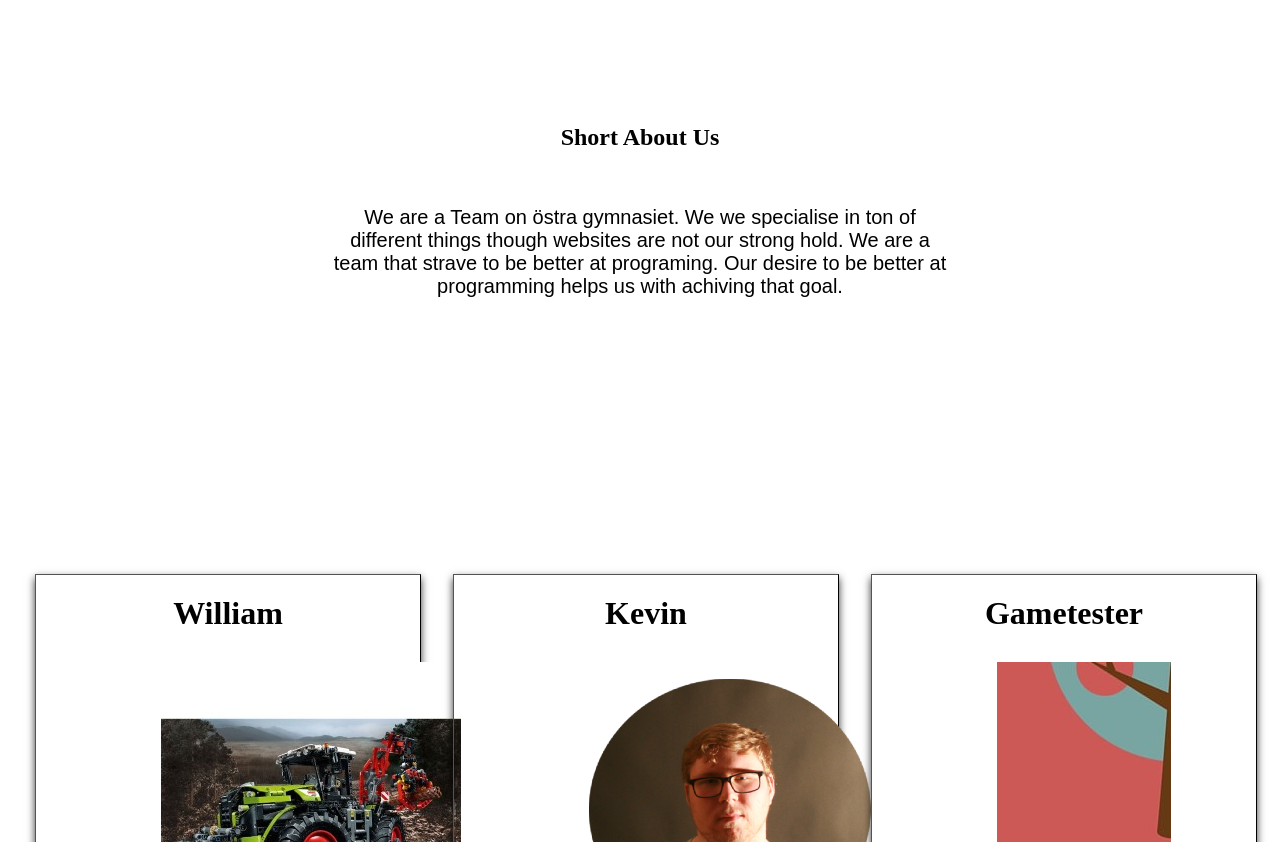
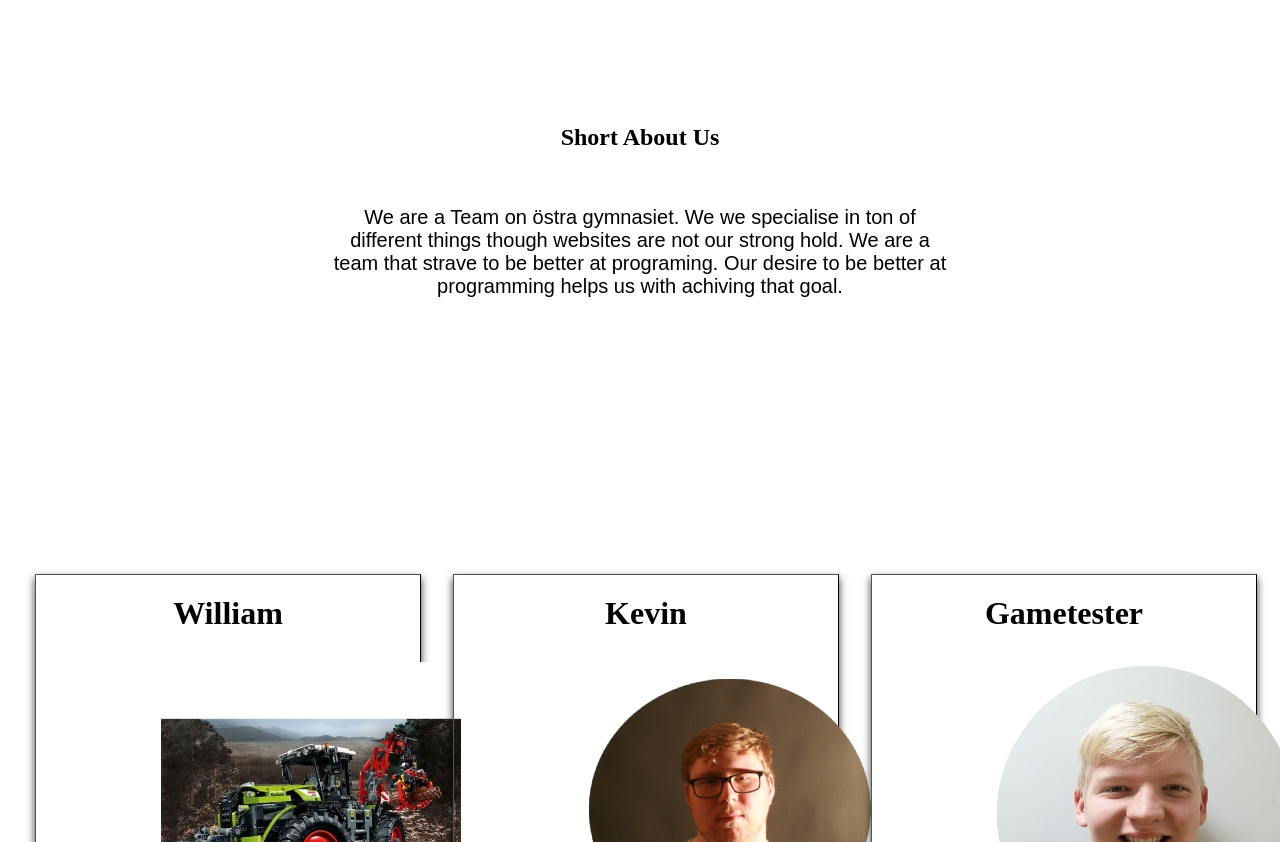
Before and after one commit to xetr0x/ProgramEngineers, a website: page index.html in a window 1280 px wide. Shown: the part 110-952 px from the top of the page. Drawn offline with Linux system fonts and the light colour scheme.

Commit message:
added a picture of ludvig

```diff
--- a/index.html
+++ b/index.html
@@ -48,7 +48,7 @@
         <div class="portrait">
             <h1>Gametester</h1>
             <div class="profileimage">
-                <img src="img/exempelbild.jpg">
+                <img src="img/ludvig.png">
             </div>
             <h2><a href="https://arcane-tor-17500.herokuapp.com/">Click here!</a></h2>
 
```
Also changed, not shown: public/img/ludvig.png (added).
